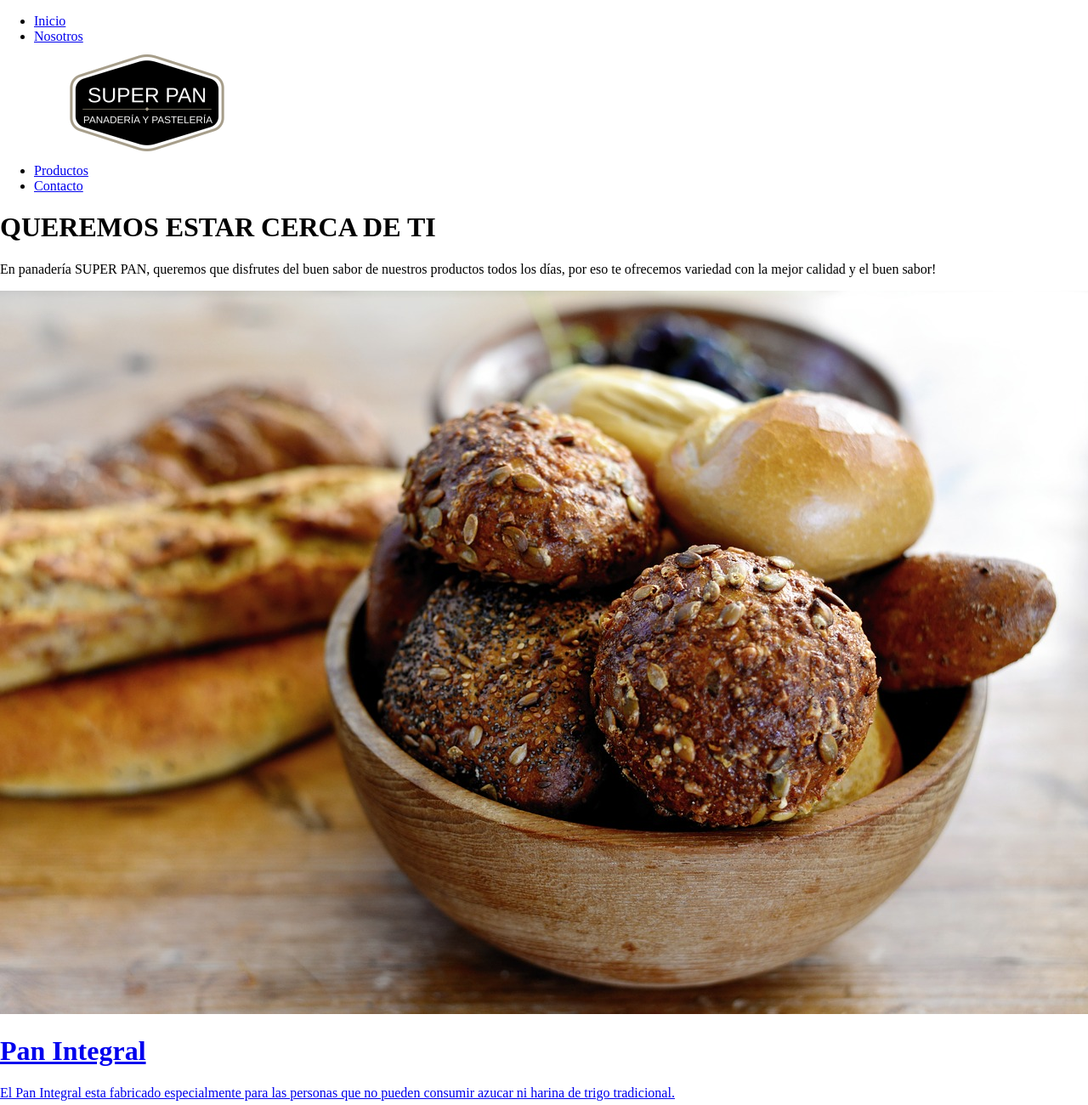
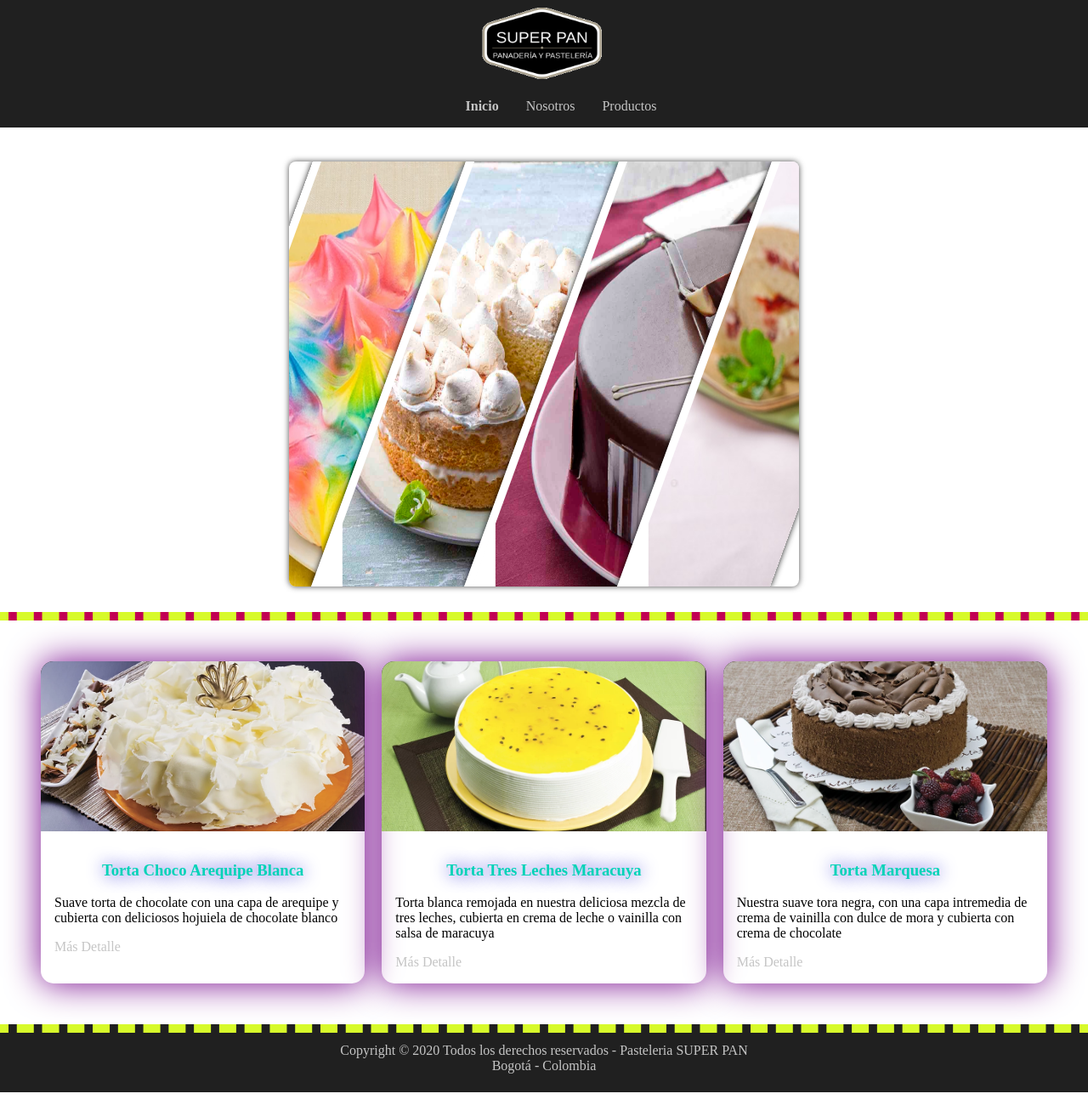
Before and after one commit to Myleidys/proyecto-panaderia, a plain HTML site: page index.html in a window 1280 px wide. Shown: the top 1300 px of the page at 85% size. Drawn offline with Linux system fonts and the light colour scheme; files that its build step writes are made by us from their sources.

Commit message:
Update index.html

```diff
--- a/index.html
+++ b/index.html
@@ -1,117 +1,149 @@
 <!DOCTYPE html>
+
 <html lang="esp">
 
 <head>
 
     <meta charset="UTF-8">
-    <meta name="viewport" content="width=device-widt, initial-scale=1.0">
+    <meta name="vierport" content="width=device-widt, initial-scale=1.0">
+
     <title>SUPER PAN</title>
-
     <link rel="icon" type="image/png" href="./imagenes/logo.png">
-    <link rel="stylesheet" href="./css/styles.css">
+    <link rel="stylesheet" href="estilos/styles.css">
 
 </head>
 
+
 <body>
 
-    <nav class="navbar">
-        <ul>
-            <li><a href="#"> Inicio</a></li>
-            <li><a href="#">Nosotros</a></li>
-            <img src="./imagenes/logo.png" alt="Logo">
-            <li><a href="#">Productos</a></li>
-            <li><a href="#">Contacto</a></li>
-        </ul>
-    </nav>
 
-    <!-- Esta es la parte del contenedor con el texto flotante-->
+    <header class="main-header">
 
-    <div class="relative-contenedor fondo">
-        <div class="texto-imagen">
-            <h1>QUEREMOS ESTAR CERCA DE TI</h1>
-            <p>En panadería SUPER PAN, queremos que disfrutes del buen sabor de nuestros productos todos los días, por
-                eso te ofrecemos
-                variedad con la mejor calidad y el buen sabor!</p>
+
+
+
+        <nav class="nabvar">
+            <div class="icon">
+                <i class="fas fa-bars"></i>
+            </div>
+
+            <img class="logo" src="./imagenes/logo.png" alt="" />
+            <ul class="menu">
+
+
+
+                <li class="menu-item">
+                    <a class="menu-link active" href="#">Inicio</a>
+                </li>
+
+                <li class="menu-item">
+                    <a class="menu-link" href="#"> Nosotros</a>
+                </li>
+                <li class="menu-item">
+                    <a class="menu-link" href="#">Productos <i class="fas fa-caret-down"></i></a>
+                    <ul class="submenu">
+                        <li><a class="menu-link" href="#">Tortas</a></li>
+                        <li><a class="menu-link" href="#">Galleteria</a></li>
+
+                        <li><a class="menu-link" href="#">Postres</a></li>
+
+                    </ul>
+
+
+                </li>
+            </ul>
+
+        </nav>
+
+
+    </header>
+
+
+    <div id="banner">
+        <div class="ficha">
+            <img src="./imagenes/7.PNG" alt="" />
         </div>
+        <div class="ficha">
+            <img src="./imagenes/829.jpg" alt="" />
+        </div>
+        <div class="ficha">
+            <img src="./imagenes/601.jpg" alt="" />
+        </div>
+        <div class="ficha">
+            <img src="./imagenes/317.jpg" alt="" />
+        </div>
+
     </div>
 
-    <div class="galeria">
-        <div class="producto ejemplo">
-            <a href="#" class="galeria-link">
-                <img style="width: 100%;" src="./imagenes/integral.jpg" alt="integral">
-                <h1>Pan Integral</h1>
-                <p>El Pan Integral esta fabricado especialmente para las personas que no pueden consumir azucar ni
-                    harina de trigo tradicional.</p>
-            </a>
-
-        </div>
-        <div class="producto ejemplo">
-            <a href="#" class="galeria-link">
-                <img style="width: 100%;" src="./imagenes/mexicano.jpg" alt="mexicano">
-                <h1>Concha Mexicana</h1>
-                <p>La concha mexicana es un pan tradicional, que tiene un exquisito sabor.</p>
-            </a>
-        </div>
-
-        <div class="producto ejemplo">
-            <a href="#" class="galeria-link">
-                <img style="width: 100%;" src="./imagenes/croissant.jpg" alt="croissant">
-                <h1>Croissant</h1>
-                <p>El croissant tiene un exquisito sabor de hojaldre el cual tiene un reneno de dulce, especial para
-                    agradar el paladar.</p>
-            </a>
-        </div>
 
 
-        <div class="producto ejemplo">
-            <a href="#" class="galeria-link">
-                <img style="width: 100%;" src="./imagenes/roscon.jpg" alt="roscon">
-                <h1>Roscon</h1>
-                <p>El Roscono el aro ducle, es un pan suave y tienrno un un encatador relleno de dulce.</p>
-            </a>
-        </div>
 
-        <div class="producto ejemplo">
-            <a href="#" class="galeria-link">
-                <img style="width: 100%;" src="./imagenes/baguette.jpg" alt="baguette">
-                <h1>Baguette</h1>
-                <p>El baguette es un exquisito pan tradicional especialmente para desayunar.</p>
-            </a>
 
-        </div>
 
-        <div class="producto ejemplo">
-            <a href="#" class="galeria-link">
-                <img style="width: 100%;" src="./imagenes/nueces.jpg" alt="nueces">
-                <h1>Pan de Nueces</h1>
-                <p>El Pan de Nueces, es un pan con un encatador dulce que lo hace diferentes a lso demas por su sabro.
-                </p>
-            </a>
-        </div>
-    </div>
 
-    <!-- Esta es la parte de los iconos de las redes-->
 
-    <div class="redes">
-        <a class="iconos" href="#">
-            <img src="./imagenes/whatsapp.png" alt="whatsapp">
-        </a>
 
-        <a class="iconos" href="#">
-            <img src="./imagenes/pinterest.png" alt="pinterest">
-        </a>
-        <a class="iconos" href="#">
-            <img src="./imagenes/facebook.png" alt="facebook">
-        </a>
-    </div>
 
-    <!-- Esta es la parte del Footer-->
+    <main>
+        <section class="cards">
+
+
+            <div class="card">
+                <img class="card-img" src=" ./imagenes/1.PNG" alt='torta'>
+                <div class="card-content">
+                    <h3 class="uno">Torta Choco Arequipe Blanca</h3>
+                    <p>Suave torta de chocolate con una capa de arequipe y cubierta con deliciosos hojuiela de chocolate
+                        blanco</p>
+                    <a class="detalle" href="#">Más Detalle</a>
+                </div>
+            </div>
+
+
+            <div class="card">
+                <img class="card-img" src=" ./imagenes/3.PNG" alt='torta'>
+                <div class="card-content">
+                    <h3 class="uno"> Torta Tres Leches Maracuya</h3>
+                    <p>Torta blanca remojada en nuestra deliciosa mezcla de tres leches, cubierta en crema de leche o
+                        vainilla con salsa de maracuya</p>
+                    <a class="detalle" href="#">Más Detalle</a>
+                </div>
+            </div>
+
+
+
+            <div class="card">
+                <img class="card-img" src=" ./imagenes/2.PNG" alt='torta'>
+                <div class="card-content">
+                    <h3 class="uno">Torta Marquesa</h3>
+                    <p>Nuestra suave tora negra, con una capa intremedia de crema de vainilla con dulce de mora y
+                        cubierta con crema de chocolate</p>
+                    <a class="detalle" href="#">Más Detalle</a>
+                </div>
+            </div>
+
+
+
+        </section>
+
+
+    </main>
+
+
+
+
+
+
     <footer>
-        <div id="footer">
-            <h4>COPYRIGHT © 2020 PÁGINA WEB BOGOTÁ - COLOMBIA</h4>
+        <div class="footer">
+            Copyright © 2020 Todos los derechos reservados - Pasteleria SUPER PAN
+            <br>
+            Bogotá - Colombia
         </div>
     </footer>
 
+
+
 </body>
 
+
 </html>
```
